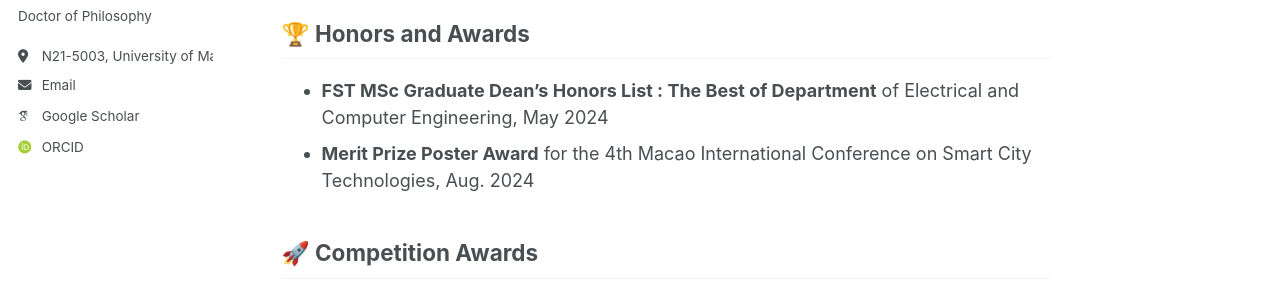
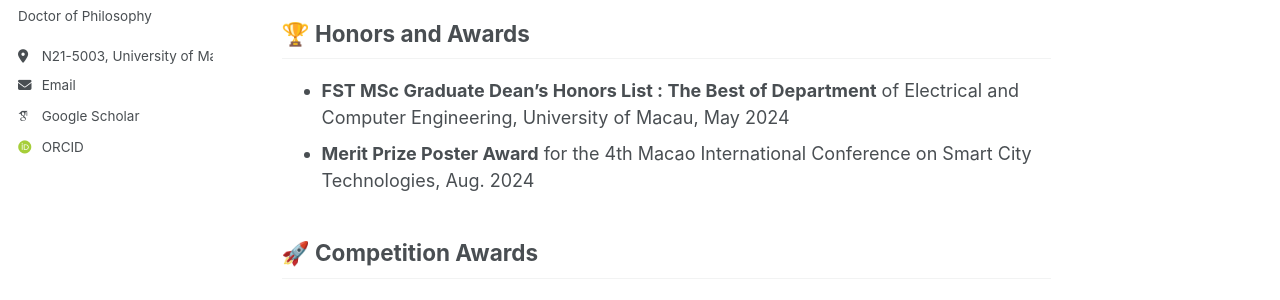
Before and after one commit to chenlunshu/CV, a Jekyll site: the page built from _pages/about.md, in a window 1280 px wide and 1400 px high. Shown: the part 330-630 px from the top of the window. Built offline with Jekyll 4.4.1, drawn with Linux system fonts in a browser that asks for light colours; some web fonts are replaced; a script bundle is joined from its source files by our own code; library files that are not in the unit come from our copies.

Commit message:
Update about.md

```diff
--- a/_pages/about.md
+++ b/_pages/about.md
@@ -11,7 +11,7 @@ Lunshu CHEN is a PhD student candidate in the State Key Laboratory of Internet o
 
 ## 🏆 Honors and Awards
 
-* **FST MSc Graduate Dean's Honors List : The Best of Department** of Electrical and Computer Engineering, May 2024
+* **FST MSc Graduate Dean's Honors List : The Best of Department** of Electrical and Computer Engineering, University of Macau, May 2024
 * **Merit Prize Poster Award** for the 4th Macao International Conference on Smart City Technologies, Aug. 2024
 
 
```
Also changed, not shown: other parts of _pages/about.md (+1 -1 lines).
